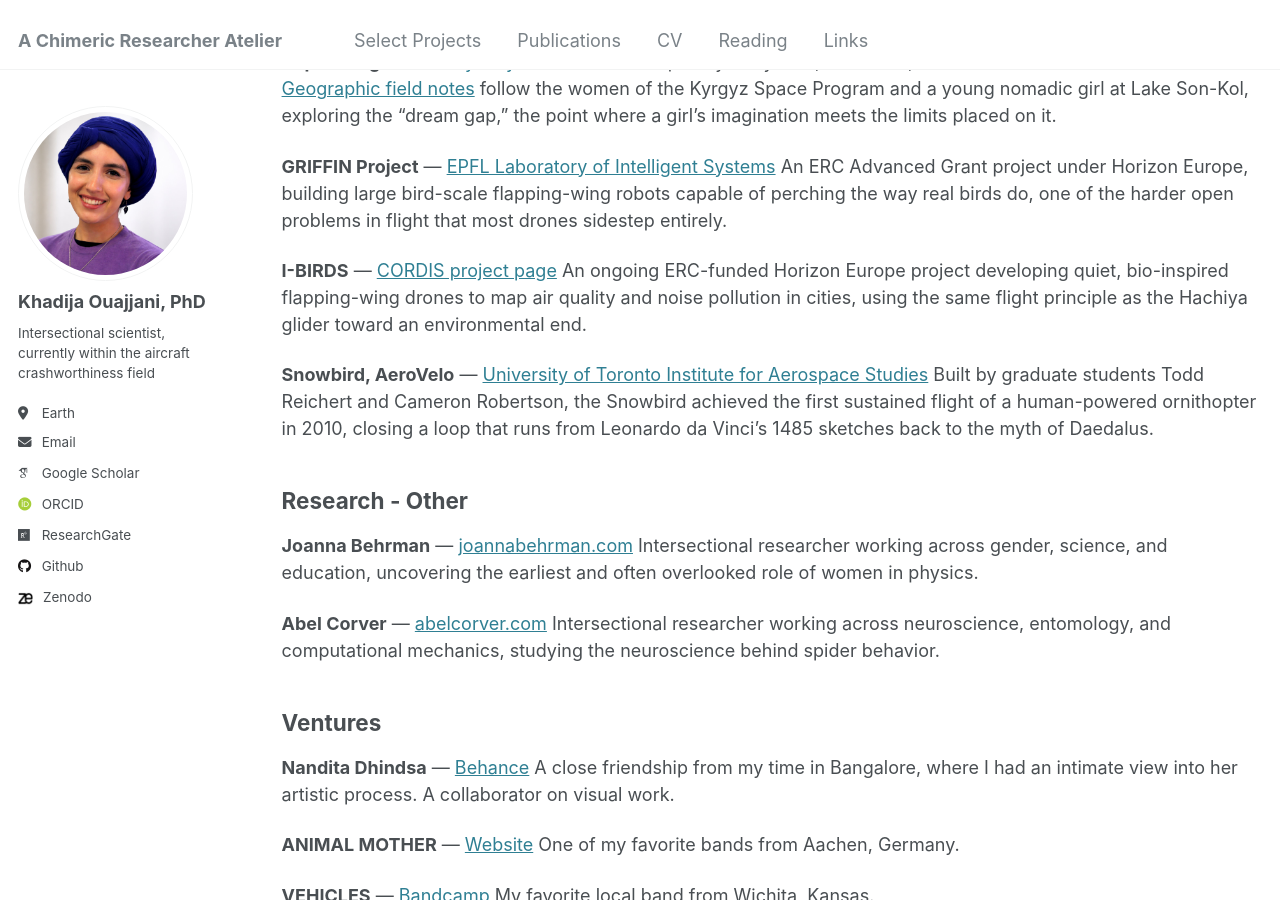
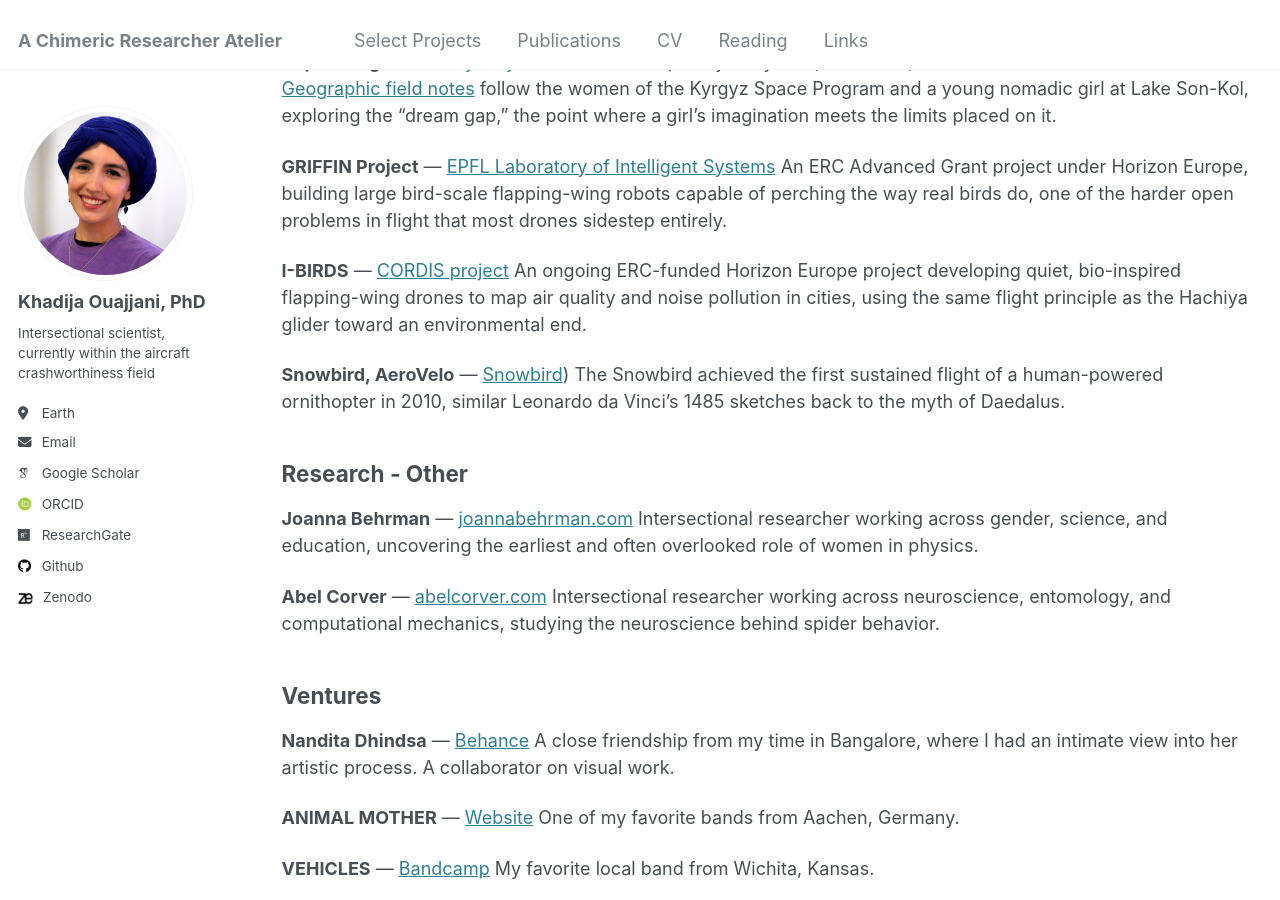
Before and after one commit to drko-curius/drko-curius.github.io, a Jekyll site: the page built from _pages/Links.md, in a window 1280 px wide and 900 px high, scrolled down 458 px. Built offline with Jekyll 4.4.1, drawn with Linux system fonts in a browser that asks for light colours; some web fonts are replaced; comment, search, counter and statistics services are not loaded.

Commit message:
Update Links.md

```diff
--- a/_pages/Links.md
+++ b/_pages/Links.md
@@ -25,14 +25,14 @@ Kazuhiko beat me to one of my passion projects: building the glider from [*Nausi
 **Sophie Pegrum** — [Skyferry Studios](https://www.skyferrystudios.com/)
 Interdisciplinary storyteller, filmmaker, and visual artist. Her [National Geographic field notes](https://fieldnotes.nationalgeographic.org/expedition/cosmosdreams) follow the women of the Kyrgyz Space Program and a young nomadic girl at Lake Son-Kol, exploring the "dream gap," the point where a girl's imagination meets the limits placed on it.
 
-**GRIFFIN Project** — [EPFL Laboratory of Intelligent Systems](https://lis.epfl.ch/)
+**GRIFFIN Project** — [EPFL Laboratory of Intelligent Systems](https://grvc.us.es/tag/griffin/)
 An ERC Advanced Grant project under Horizon Europe, building large bird-scale flapping-wing robots capable of perching the way real birds do, one of the harder open problems in flight that most drones sidestep entirely.
 
-**I-BIRDS** — [CORDIS project page](https://cordis.europa.eu/project/id/101247700)
+**I-BIRDS** — [CORDIS project](https://cordis.europa.eu/project/id/101247700)
 An ongoing ERC-funded Horizon Europe project developing quiet, bio-inspired flapping-wing drones to map air quality and noise pollution in cities, using the same flight principle as the Hachiya glider toward an environmental end.
 
-**Snowbird, AeroVelo** — [University of Toronto Institute for Aerospace Studies](https://www.utias.utoronto.ca/)
-Built by graduate students Todd Reichert and Cameron Robertson, the Snowbird achieved the first sustained flight of a human-powered ornithopter in 2010, closing a loop that runs from Leonardo da Vinci's 1485 sketches back to the myth of Daedalus.
+**Snowbird, AeroVelo** — [Snowbird](https://www.aerovelo.com/ornithopter-summary))
+The Snowbird achieved the first sustained flight of a human-powered ornithopter in 2010, similar Leonardo da Vinci's 1485 sketches back to the myth of Daedalus.
 
 
 ## Research - Other
```
